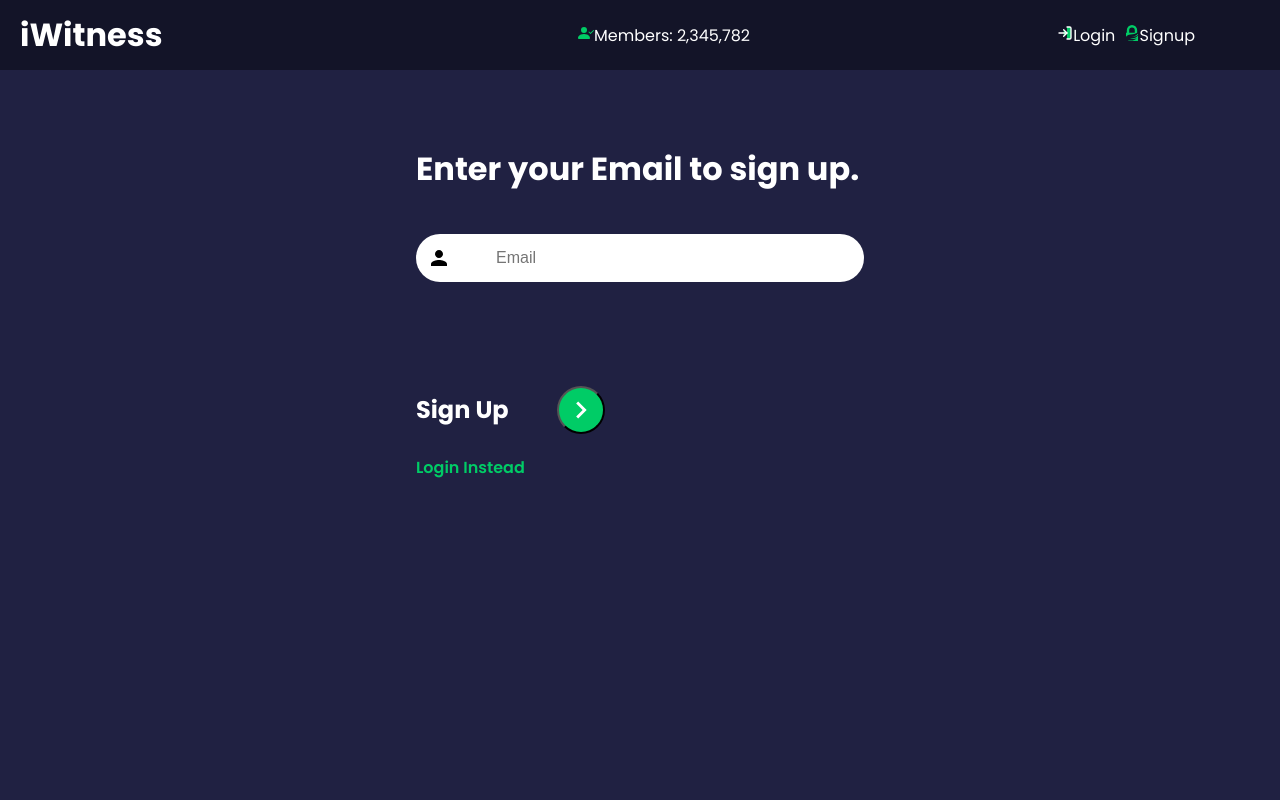
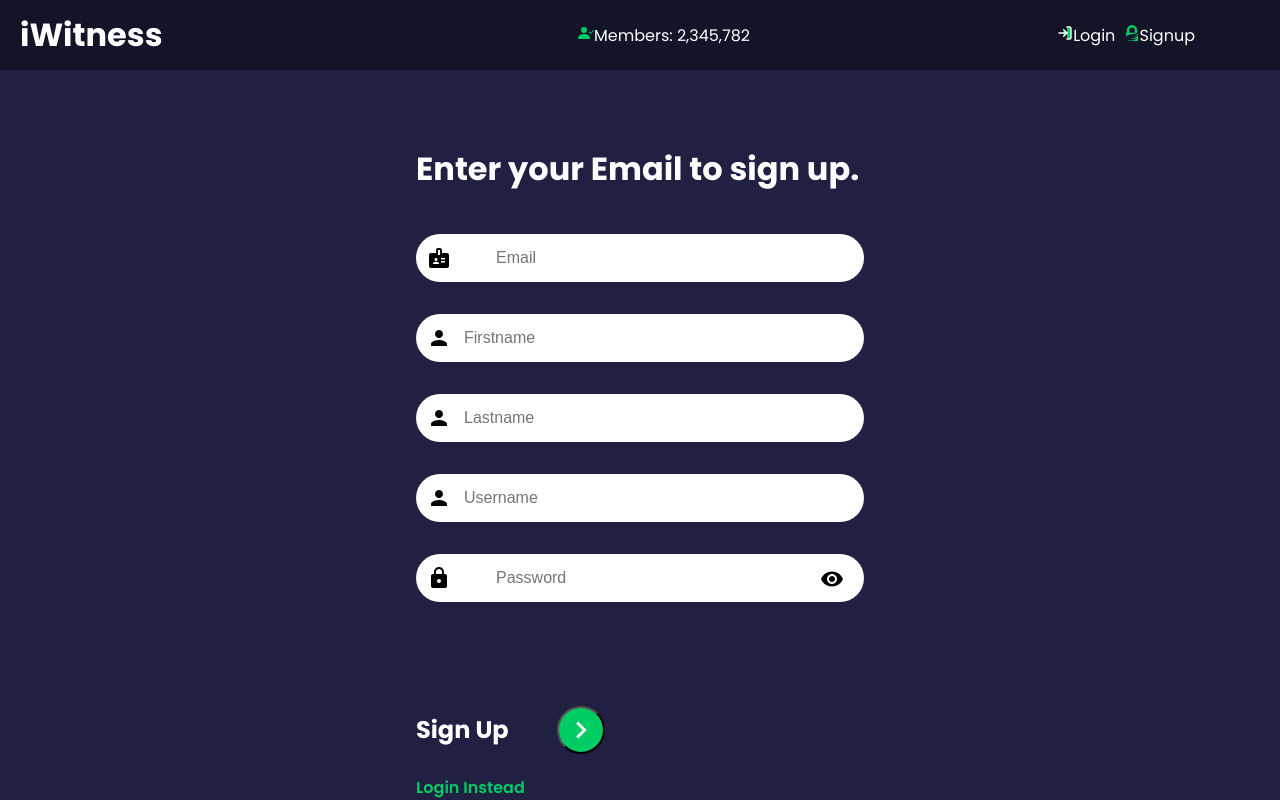
Before and after one commit to Eternal-Engine/the-eye, a React (Create React App) app in the folder frontend/: page /sign-up in a window 1280 px wide. Built offline with nearby package versions, Linux system fonts and the light colour scheme.

Commit message:
feat(frontend): Added more fields to the signup form

```diff
--- a/frontend/src/index.css
+++ b/frontend/src/index.css
@@ -78,6 +78,9 @@ header {
 
 /* Login page begins here */
 .input,
+.firstnameInput,
+.lastnameInput,
+.usernameInput,
 .passwordInput,
 .emailInput,
 .nameInput,
@@ -189,12 +192,14 @@ header {
   color: #2c2c2c;
 }
 
-.nameInput {
+.emailInput {
   margin-bottom: 2rem;
   background: url('./assets/svg/badgeIcon.svg') #ffffff 2.5% center no-repeat;
 }
-
-.emailInput {
+.usernameInput,
+.firstnameInput,
+.lastnameInput,
+.nameInput {
   margin-bottom: 2rem;
   background: url('./assets/svg/personIcon.svg') #ffffff 2.5% center no-repeat;
 }
@@ -202,6 +207,7 @@ header {
 .passwordInputDiv {
   position: relative;
 }
+
 
 .passwordInput {
   margin-bottom: 2rem;
--- a/frontend/src/pages/Signup.jsx
+++ b/frontend/src/pages/Signup.jsx
@@ -1,13 +1,17 @@
 import { useState } from 'react';
 import { Link } from 'react-router-dom';
 import { ReactComponent as ArrowRightIcon } from '../assets/svg/keyboardArrowRightIcon.svg';
+import visibilityIcon from '../assets/svg/visibilityIcon.svg';
 
 function Signup() {
+
+  const [showPassword, setShowPassword] = useState(false);
+
   const [formData, setFormData] = useState({
     email: '',
   });
 
-  const { email } = formData;
+  const { email, firstname, lastname, username, password } = formData;
 
   const onChange = (e) => {
     setFormData((prevState) => ({
@@ -36,6 +40,51 @@ function Signup() {
           onChange={onChange}
         />
 
+        <input
+          type="text"
+          className="firstnameInput"
+          placeholder="Firstname"
+          id="firstname"
+          value={firstname}
+          onChange={onChange}
+        />
+
+        <input
+          type="text"
+          className="lastnameInput"
+          placeholder="Lastname"
+          id="lastname"
+          value={lastname}
+          onChange={onChange}
+        />
+
+        <input
+          type="text"
+          className="usernameInput"
+          placeholder="Username"
+          id="username"
+          value={username}
+          onChange={onChange}
+        />
+
+        <div className="passwordInputDiv">
+          <input
+            type={showPassword ? 'text' : 'password'}
+            className="passwordInput"
+            placeholder="Password"
+            id="password"
+            value={password}
+            onChange={onChange}
+          />
+
+          <img
+            src={visibilityIcon}
+            alt="show password"
+            className="showPassword"
+            onClick={() => setShowPassword((prevState) => !prevState)}
+          />
+        </div>
+
         <div className="signUpBar">
           <p className="signUpText">Sign Up</p>
           <button className="signUpButton">
```
Also changed, not shown: frontend/src/pages/Register.jsx (deleted, +0 -9 lines).
